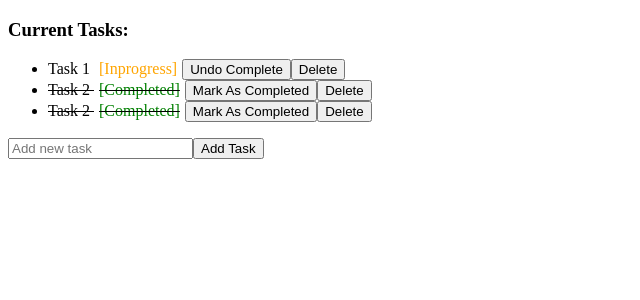
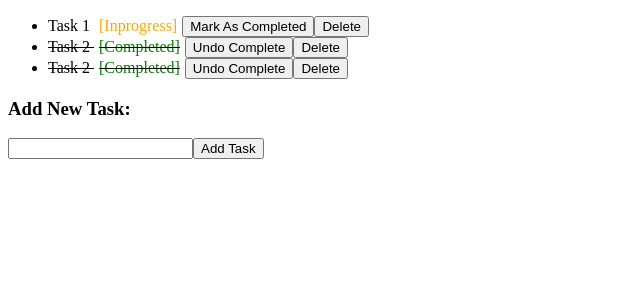
Before and after one commit to sathishsk25/try_react, a React (Vite) app: page / in a window 1280 px wide. Shown: the top 300 px of the page, without its empty margins (0-640 px from the left). Built offline with nearby package versions, Linux system fonts and the light colour scheme.

Commit message:
Implemented Forms

```diff
--- a/src/App.jsx
+++ b/src/App.jsx
@@ -1,22 +1,19 @@
 import './App.css'
 import TaskList from './components/TaskList'
+import TaskForm from './components/TaskForm'
 import { useState } from 'react'
 
 function App() {
-  const [newTaskInput, setNewTaskInput] =  useState('')
+
   const [tasks, setNewTask] = useState([
     {id: 1, name: "Task 1", completed: false},
     {id: 2, name: "Task 2", completed: true},
     {id: 3, name: "Task 2", completed: true}
   ])
 
-  const addTask = () => {
-    if(newTaskInput.trim() === '') {
-      return;
-    }
-    const newId = tasks.length > 0 ? Math.max(...tasks.map(t => (t.id))) + 1 : 1;
-    setNewTask([...tasks, {id: newId, name: newTaskInput, completed: false}])
-    setNewTaskInput("")
+  const addTask = (text) => {
+        const newId = tasks.length > 0 ? Math.max(...tasks.map(t => (t.id))) + 1 : 1;
+        setNewTask([...tasks, {id: newId, name: text, completed: false}])
    }
 
    const toggleComplete = (id) => {
@@ -38,13 +35,9 @@ function App() {
           onDelete={deleteTask}
           onToggleComplete={toggleComplete}
         />
-        <input
-          type='text'
-          onChange={e => setNewTaskInput(e.target.value)}
-          value={newTaskInput}
-          placeholder='Add new task'
+        <TaskForm
+          onAddTask = {addTask}
         />
-        <button onClick={addTask}>Add Task</button>
       </>
   )
 }
--- /dev/null
+++ b/src/components/TaskForm.jsx
@@ -0,0 +1,28 @@
+import React, { useState } from "react";
+
+function TaskForm({onAddTask}) {
+
+    const [ newTaskText, setnewTaskText ] = useState('')
+    const handleSubmit = (e) => {
+        e.preventDefault();
+        if(newTaskText.trim() === '') {
+            alert('Task cannot be empty!');
+            return;
+        }
+        onAddTask(newTaskText);
+        setnewTaskText('');
+    }
+
+    return (
+        <form onSubmit={handleSubmit}>
+            <h3>Add New Task: </h3>
+            <input
+                type="text"
+                value={newTaskText}
+                onChange={(e) => setnewTaskText(e.target.value)}
+            />
+            <button type="submit">Add Task</button>
+        </form>
+    )
+}
+export default TaskForm;
--- a/src/components/TaskItem.jsx
+++ b/src/components/TaskItem.jsx
@@ -10,7 +10,7 @@ function TaskItem({task, onToggleComplete, onDelete}) {
 
         {/* Buttons to toggle completion & delete task */}
         <button onClick={() => onToggleComplete(task.id)}>
-            {!task.completed ?  'Undo Complete' : 'Mark As Completed' }
+            {task.completed ?  'Undo Complete' : 'Mark As Completed' }
         </button>
         <button onClick={() => onDelete(task.id)}>Delete</button>
         </li>
--- a/src/components/TaskList.jsx
+++ b/src/components/TaskList.jsx
@@ -3,7 +3,6 @@ import TaskItem from './TaskItem'
 function TaskList({ tasks, onDelete, onToggleComplete }) {
     return (
         <div>
-            <h3> Current Tasks: </h3>
             <ul>
                 {
                 tasks.length === 0 ?  "No tasks" :
```
Lines whose indentation alone changed are shown as unchanged.
